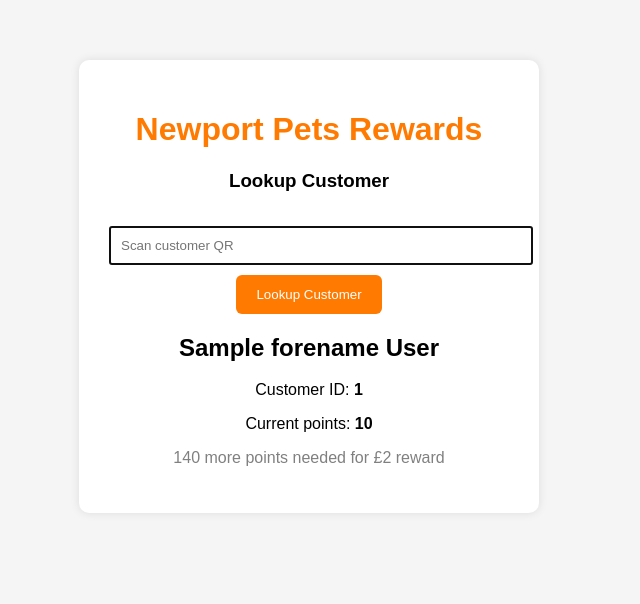
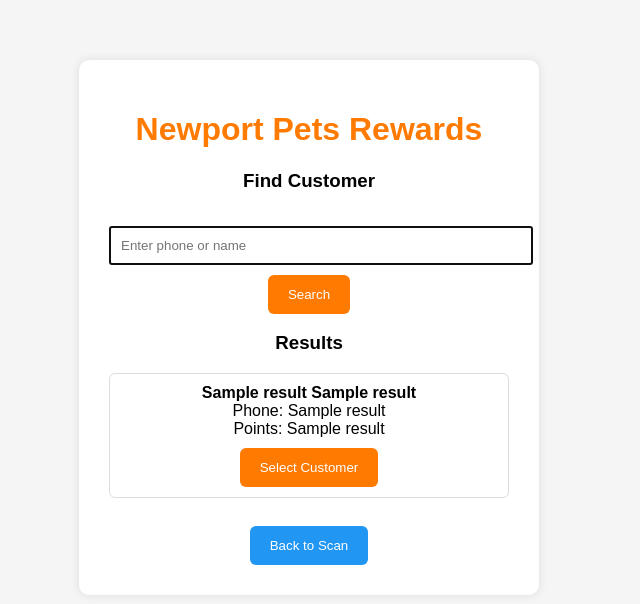
Before and after one commit to newportpetsuk-lab/newport-pets-loyalty, a Flask app: template templates/lookup.html in a window 1280 px wide. Shown: the top 604 px of the page, without its empty margins (331-971 px from the left). Run offline with Flask 3, Linux system fonts and the light colour scheme; the template is opened without the code that fills it: most values are stand-ins (such as "Sample title", 1, 10 or a date in 2020); some libraries are stand-ins or nearby versions.

Commit message:
Update lookup.html

```diff
--- a/templates/lookup.html
+++ b/templates/lookup.html
@@ -40,12 +40,11 @@ button:hover{
 background:#e86800;
 }
 
-.redeem{
-background:green;
-}
-
-.redeem:hover{
-background:#0b8a0b;
+.result-box{
+margin-top:15px;
+padding:10px;
+border:1px solid #ddd;
+border-radius:6px;
 }
 
 input{
@@ -64,53 +63,50 @@ margin-top:15px;
 
 <h1>Newport Pets Rewards</h1>
 
-<h3>Lookup Customer</h3>
+<h3>Find Customer</h3>
 
-<form method="post">
-
-<input name="customer_id" placeholder="Scan customer QR" autofocus>
-
-<button type="submit">Lookup Customer</button>
-
+<form method="POST">
+    <input name="customer_id" placeholder="Enter phone or name" autofocus>
+    <button type="submit">Search</button>
 </form>
 
 {% if error %}
+<p style="color:red;">{{ error }}</p>
+{% endif %}
 
-<p style="color:red;">{{ error }}</p>
+{% if results %}
+
+<h3>Results</h3>
+
+{% for c in results %}
+
+<div class="result-box">
+
+    <strong>{{ c[1] }} {{ c[2] }}</strong><br>
+    Phone: {{ c[3] }}<br>
+    Points: {{ c[4] }}
+
+    <form method="POST" action="/scan">
+        <input type="hidden" name="customer_id" value="NP{{ "%05d"|format(c[0]) }}">
+        <button>Select Customer</button>
+    </form>
+
+</div>
+
+{% endfor %}
 
 {% endif %}
 
+<br>
 
-{% if forename %}
-
-<h2>{{ forename }} {{ surname }}</h2>
-
-<p>Customer ID: <strong>{{ customer_id }}</strong></p>
-
-<p>Current points: <strong>{{ points }}</strong></p>
-
-
-{% if points >= 150 %}
-
-<form method="post" action="/redeem">
-
-<input type="hidden" name="customer_id" value="{{ customer_id }}">
-
-<button class="redeem">Redeem £2 Reward (150 points)</button>
-
-</form>
-
-{% else %}
-
-<p style="color:gray;">
-{{ 150 - points }} more points needed for £2 reward
-</p>
-
-{% endif %}
-
-{% endif %}
+<a href="/scan">
+    <button style="background:#2196f3;">
+        Back to Scan
+    </button>
+</a>
 
 </div>
 
 </body>
+
 </html>
```
